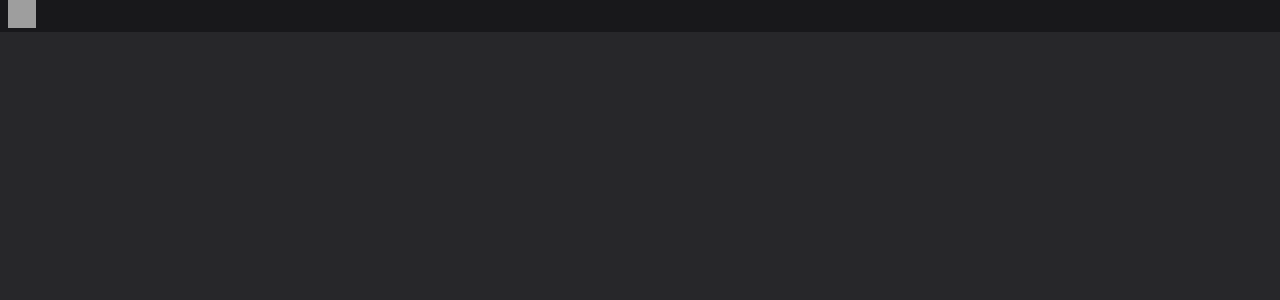
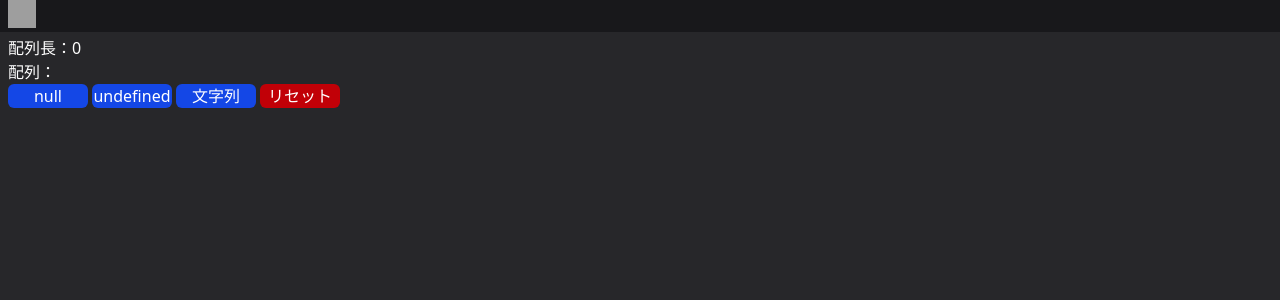
Before and after one commit to shari-sushi/sandbox, a React (Vite) app in the folder frontend/: page /other in a window 1280 px wide. Before the commit this address had no page. Shown: the top 300 px of the page. Built offline with nearby package versions, Linux system fonts and the light colour scheme; grey boxes are pictures that could not be loaded.

Commit message:
jsの配列のundefinedやnullの挙動

```diff
--- a/frontend/src/App.tsx
+++ b/frontend/src/App.tsx
@@ -26,6 +26,7 @@ function App() {
             <Route path="controller" element={<ControllerPage />} />
           </Route>
           <Route path="/tailwind-opacity" element={<TailwindOpacity />} />
+          <Route path="/other" element={<OtherPage />} />
         </Routes>
       </Layout>
     </BrowserRouter>
--- /dev/null
+++ b/frontend/src/pages/OtherPage/OtherPage.tsx
@@ -0,0 +1,60 @@
+import { useState } from "react";
+
+export default function OtherPage() {
+  return <Component />;
+}
+
+export interface Props {
+  id?: string;
+}
+
+export const Component = () => {
+  const [itemList, setItemList] = useState<(null | undefined | string)[]>([]);
+
+  const pushNull = () => {
+    setItemList([...itemList, null]);
+  };
+
+  const pushUndefined = () => {
+    setItemList((prev) => [...prev, undefined]);
+  };
+
+  const pushString = () => {
+    setItemList((prev) => [...prev, "文字列"]);
+  };
+
+  const reset = () => {
+    setItemList([]);
+  };
+
+  return (
+    <>
+      <div>配列長：{itemList.length}</div>
+      <div>
+        配列：
+        {itemList.map((item, i) => {
+          return (
+            <div className="inline">
+              <span>{item}</span>
+              {i < itemList.length - 1 && ", "}
+            </div>
+          );
+        })}
+      </div>
+      <div className="flex gap-x-1">
+        <div onClick={pushNull} className="bg-blue-700 w-20 text-center rounded-md cursor-pointer">
+          null
+        </div>
+        <div onClick={pushUndefined} className="bg-blue-700 w-20 text-center rounded-md cursor-pointer">
+          undefined
+        </div>
+        <div onClick={pushString} className="bg-blue-700 w-20 text-center rounded-md cursor-pointer">
+          文字列
+        </div>
+        <div onClick={reset} className="bg-red-700 w-20 text-center rounded-md cursor-pointer">
+          リセット
+        </div>
+      </div>
+    </>
+  );
+};
--- a/frontend/src/pages/TopPage/TopPage.tsx
+++ b/frontend/src/pages/TopPage/TopPage.tsx
@@ -35,6 +35,9 @@ export const Component = () => {
         <LinkWrapper to="/tailwind-opacity">
           <ul>Tailwind Opacity</ul>
         </LinkWrapper>
+        <LinkWrapper to="/other">
+          <ul>Other Page</ul>
+        </LinkWrapper>
       </div>
     </div>
   );
```
Also changed, not shown: 1 other file (tests, documents, lock files or other folders).
